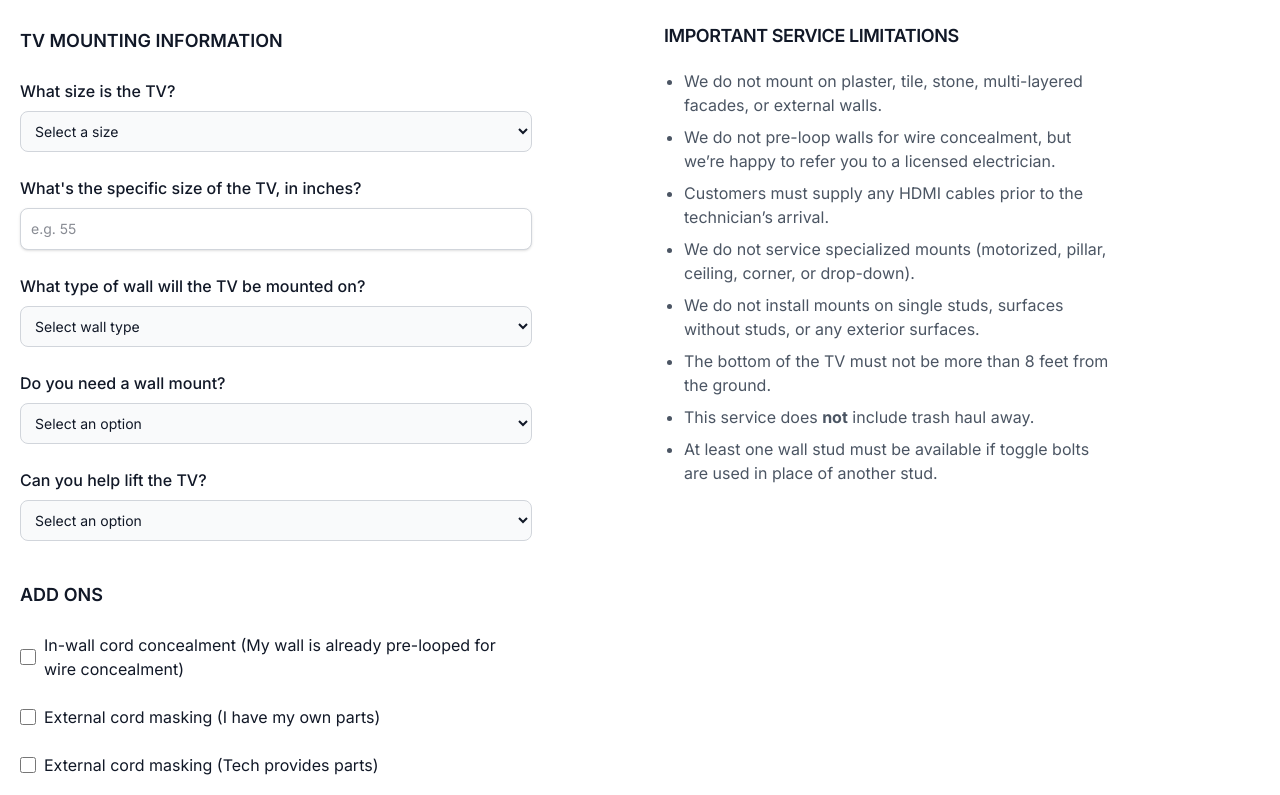
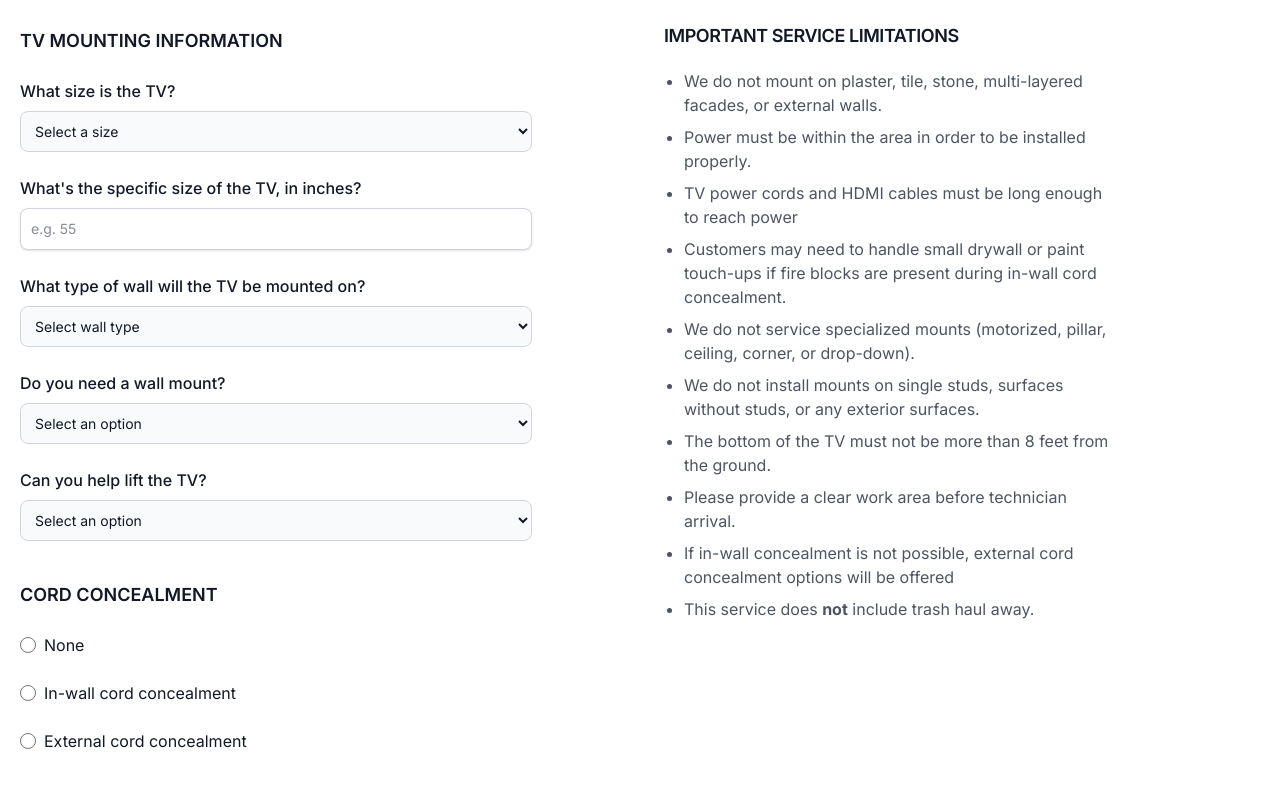
Before and after one commit to ToddWebDev/smart-home-next-js, a Next.js app: page /tv-wall-mounting/quote/mounting-info in a window 1280 px wide. Shown: the part 320-1115 px from the top of the page. Built offline with nearby package versions, Linux system fonts and the light colour scheme.

Commit message:
Update tv mounting information page

```diff
--- a/public/__forms.html
+++ b/public/__forms.html
@@ -45,9 +45,9 @@
       <select name="liftHelp">
         <option value="">Lift Help</option>
       </select>
-      <input type="checkbox" name="inWallCordMasking" />
-      <input type="checkbox" name="externalCustomerCordMasking" />
-      <input type="checkbox" name="externalTechCordMasking" />
+      <input type="radio" name="addOn" value="" />
+      <input type="radio" name="addOn" value="inWall" />
+      <input type="radio" name="addOn" value="externalMasking" />
     </form>
   </body>
 </html>
--- a/src/app/tv-wall-mounting/quote/formContext.tsx
+++ b/src/app/tv-wall-mounting/quote/formContext.tsx
@@ -13,9 +13,7 @@ export type QuoteFormData = {
   wallType?: string;
   needMount?: string;
   liftHelp?: string;
-  inWallCordMasking?: boolean;
-  externalCustomerCordMasking?: boolean;
-  externalTechCordMasking?: boolean;
+  addOn?: "" | "inWall" | "externalMasking";
 };
 
 const FormContext = createContext<{
--- a/src/app/tv-wall-mounting/quote/mounting-info/page.tsx
+++ b/src/app/tv-wall-mounting/quote/mounting-info/page.tsx
@@ -196,47 +196,44 @@ export default function ContactInfo() {
 
           <fieldset className="my-4">
             <legend className="text-lg font-semibold text-gray-900 uppercase dark:text-gray-100">
-              Add Ons
+              Cord Concealment
             </legend>
+
             <div className="my-6 space-y-6">
               <label className="flex items-center gap-x-2 text-base text-gray-900 dark:text-gray-100">
                 <input
-                  type="checkbox"
-                  name="inWallCordMasking"
-                  checked={!!data.inWallCordMasking}
-                  onChange={(e) =>
-                    update({ inWallCordMasking: e.target.checked })
-                  }
-                  className="min-h-4 min-w-4 rounded border-gray-300 text-blue-600 focus:ring-blue-500 dark:border-gray-600 dark:bg-gray-700 dark:ring-offset-gray-800 dark:focus:ring-blue-600"
+                  type="radio"
+                  name="addOn"
+                  value=""
+                  checked={data.addOn === ""}
+                  onChange={(e) => update({ addOn: e.target.value })}
+                  className="h-4 w-4 border-gray-300 text-blue-600 focus:ring-blue-500 dark:border-gray-600 dark:bg-gray-700 dark:focus:ring-blue-600"
                 />
-                In-wall cord concealment (My wall is already pre-looped for wire
-                concealment)
+                None
               </label>
 
               <label className="flex items-center gap-x-2 text-base text-gray-900 dark:text-gray-100">
                 <input
-                  type="checkbox"
-                  name="externalCustomerCordMasking"
-                  checked={!!data.externalCustomerCordMasking}
-                  onChange={(e) =>
-                    update({ externalCustomerCordMasking: e.target.checked })
-                  }
-                  className="h-4 w-4 rounded border-gray-300 text-blue-600 focus:ring-blue-500 dark:border-gray-600 dark:bg-gray-700 dark:ring-offset-gray-800 dark:focus:ring-blue-600"
+                  type="radio"
+                  name="addOn"
+                  value="inWall"
+                  checked={data.addOn === "inWall"}
+                  onChange={(e) => update({ addOn: e.target.value })}
+                  className="h-4 w-4 border-gray-300 text-blue-600 focus:ring-blue-500 dark:border-gray-600 dark:bg-gray-700 dark:ring-offset-gray-800 dark:focus:ring-blue-600"
                 />
-                External cord masking (I have my own parts)
+                In-wall cord concealment
               </label>
 
               <label className="flex items-center gap-x-2 text-base text-gray-900 dark:text-gray-100">
                 <input
-                  type="checkbox"
-                  name="externalTechCordMasking"
-                  checked={!!data.externalTechCordMasking}
-                  onChange={(e) =>
-                    update({ externalTechCordMasking: e.target.checked })
-                  }
-                  className="h-4 w-4 rounded border-gray-300 text-blue-600 focus:ring-blue-500 dark:border-gray-600 dark:bg-gray-700 dark:ring-offset-gray-800 dark:focus:ring-blue-600"
+                  type="radio"
+                  name="addOn"
+                  value="externalMasking"
+                  checked={data.addOn === "externalMasking"}
+                  onChange={(e) => update({ addOn: e.target.value })}
+                  className="h-4 w-4 border-gray-300 text-blue-600 focus:ring-blue-500 dark:border-gray-600 dark:bg-gray-700 dark:ring-offset-gray-800 dark:focus:ring-blue-600"
                 />
-                External cord masking (Tech provides parts)
+                External cord concealment
               </label>
             </div>
           </fieldset>
@@ -302,12 +299,14 @@ export default function ContactInfo() {
               external walls.
             </li>
             <li>
-              We do not pre-loop walls for wire concealment, but we’re happy to
-              refer you to a licensed electrician.
+              Power must be within the area in order to be installed properly.
             </li>
             <li>
-              Customers must supply any HDMI cables prior to the technician’s
-              arrival.
+              TV power cords and HDMI cables must be long enough to reach power
+            </li>
+            <li>
+              Customers may need to handle small drywall or paint touch-ups if
+              fire blocks are present during in-wall cord concealment.
             </li>
             <li>
               We do not service specialized mounts (motorized, pillar, ceiling,
@@ -320,12 +319,13 @@ export default function ContactInfo() {
             <li>
               The bottom of the TV must not be more than 8 feet from the ground.
             </li>
+            <li>Please provide a clear work area before technician arrival.</li>
+            <li>
+              If in-wall concealment is not possible, external cord concealment
+              options will be offered
+            </li>
             <li>
               This service does <strong>not</strong> include trash haul away.
-            </li>
-            <li>
-              At least one wall stud must be available if toggle bolts are used
-              in place of another stud.
             </li>
           </ul>
         </section>
```
